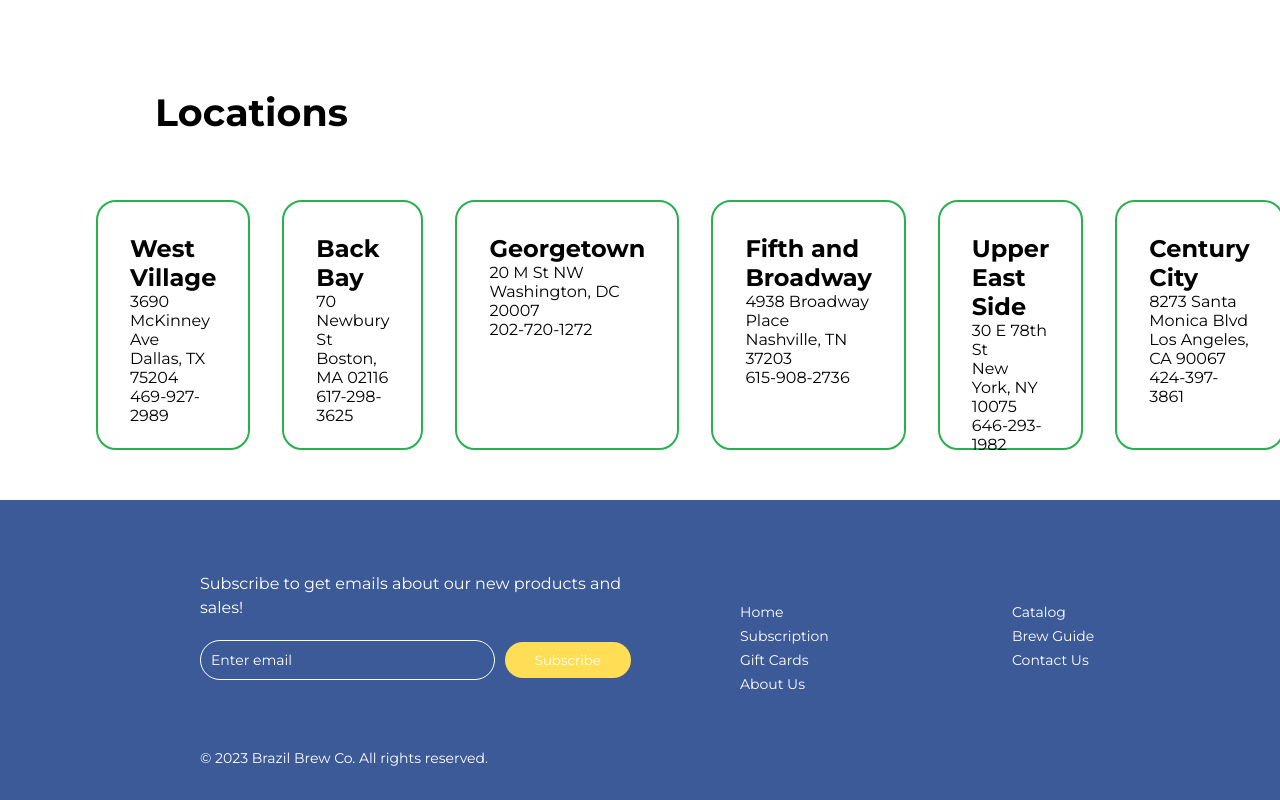
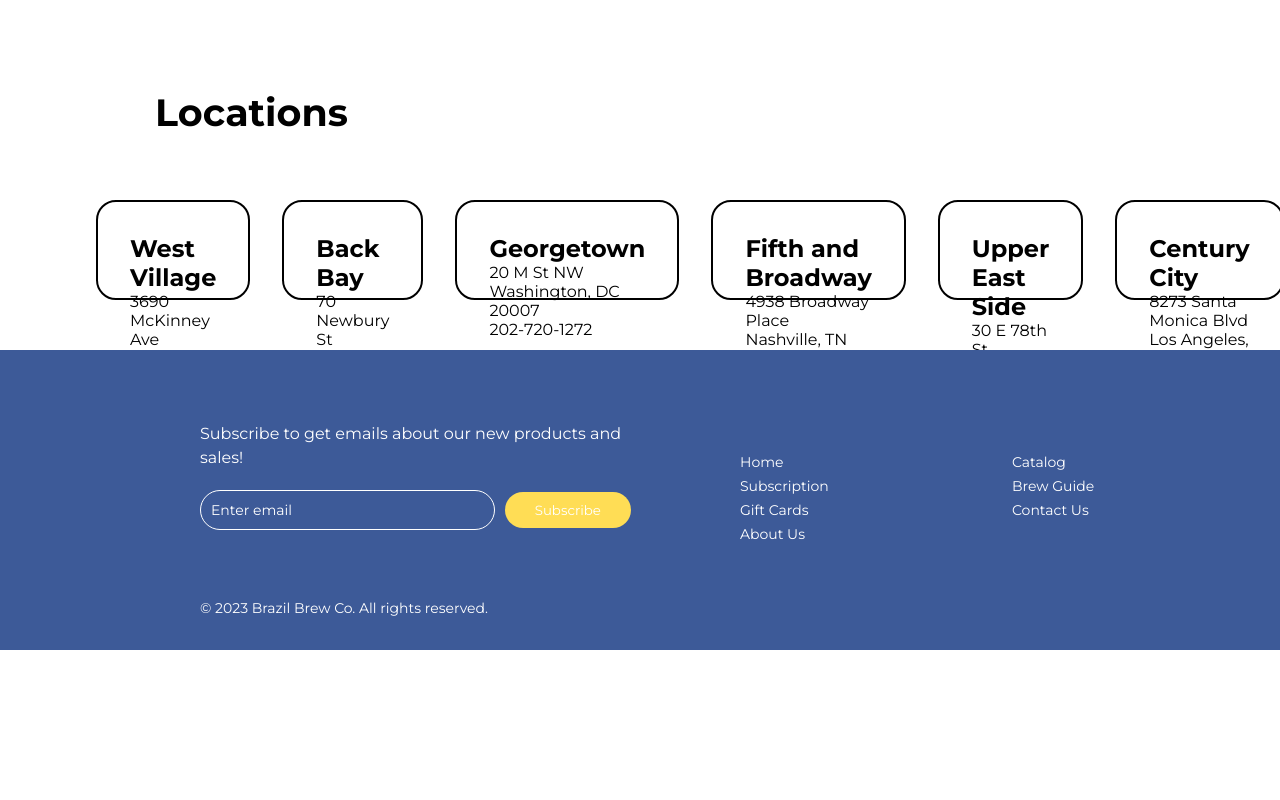
Before and after one commit to marina-garrido/midterm, a plain HTML site: page catalog.html in a window 1280 px wide. Shown: the part 3530-4330 px from the top of the page. After the commit the page ends 4180 px from the top, so only its background shows below. Drawn offline with Linux system fonts and the light colour scheme.

Commit message:
Update styles.css location style

```diff
--- a/styles.css
+++ b/styles.css
@@ -82,11 +82,11 @@ header {
   }
 
   .location {
-    height: 250px;
-    width: 500px;
+    height: 100px;
+    width: 250px;
     margin: auto 1rem;
     padding: 2rem;
-    border: var(--primary) 2px solid;
+    border: black 2px solid;
     border-radius: 20px;
   }
 
```
